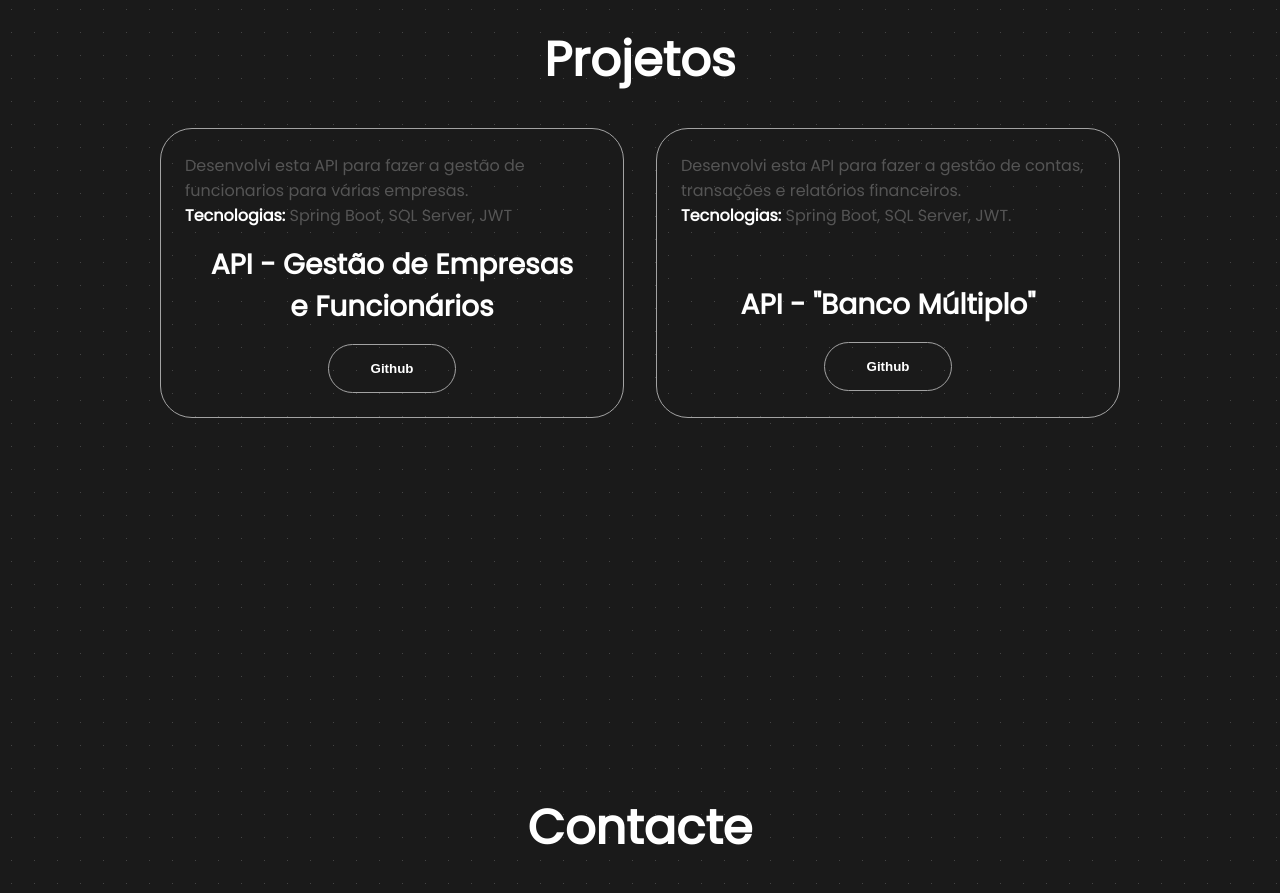
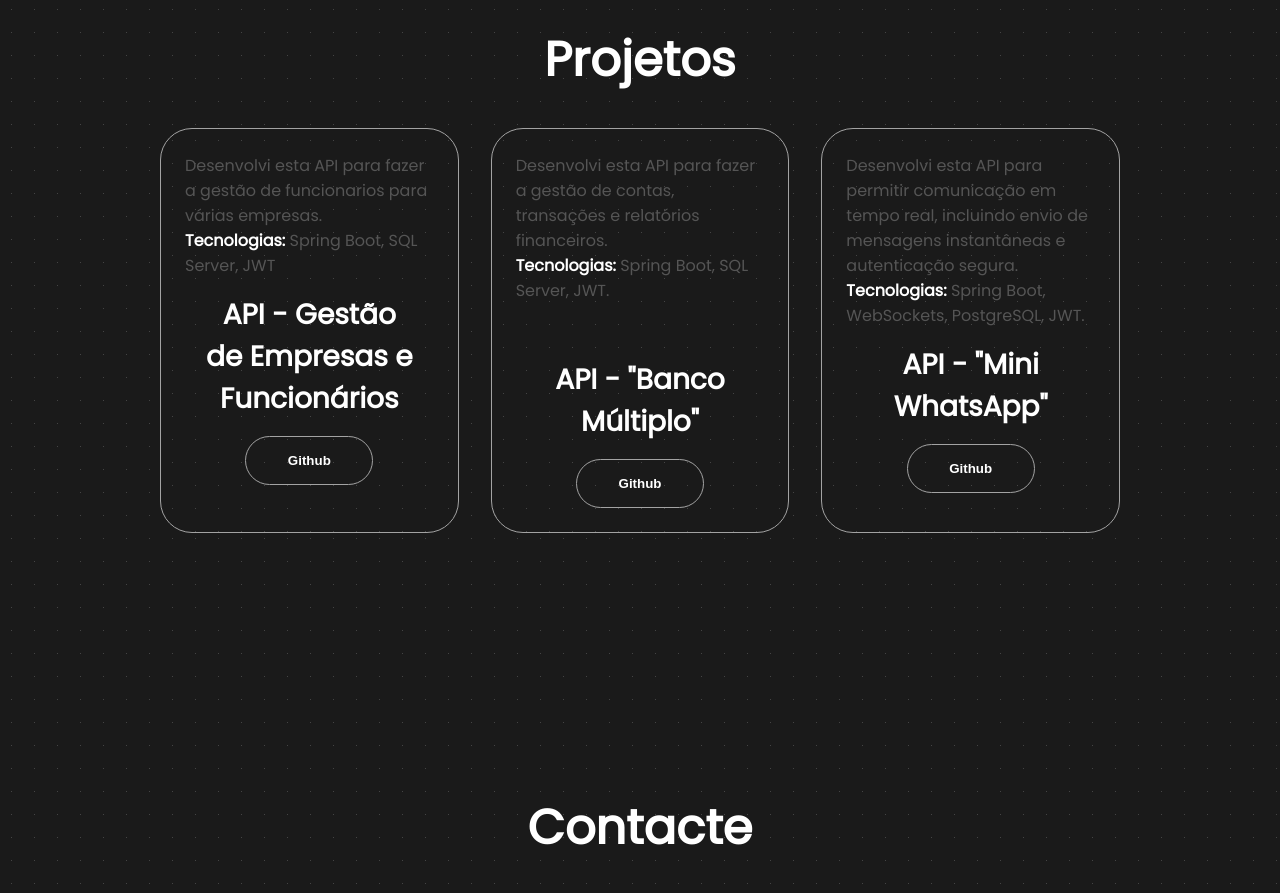
Before and after one commit to ernestoadriano/Portifolio, a plain HTML site: page index.html in a window 1280 px wide. Shown: the part 2440-3333 px from the top of the page. Drawn offline with Linux system fonts and the light colour scheme.

Commit message:
Update index.html

```diff
--- a/index.html
+++ b/index.html
@@ -175,6 +175,20 @@
                         </button>
                     </div>
                 </div>
+                <div class="details-container color-container">
+                    <div class="article-container">
+                        <p>Desenvolvi esta API para permitir comunicação em tempo real, incluindo envio de mensagens instantâneas e autenticação segura.<br>
+                            <strong style="color: white;">Tecnologias:</strong> Spring Boot, WebSockets, PostgreSQL, JWT.
+                        </p>
+                    </div>
+                    <h2 class="experience-sub-title project-title">API - "Mini WhatsApp"</h2>
+                    <div class="btn-container">
+                        <button class="btn btn-color-2 project-btn" onclick="location.href='https://github.com/ernestoadriano/chat'" style="color: white;">
+                            Github
+                        </button>
+                    </div>
+                </div>
+
             </div>
         </div>
     </section>
```
